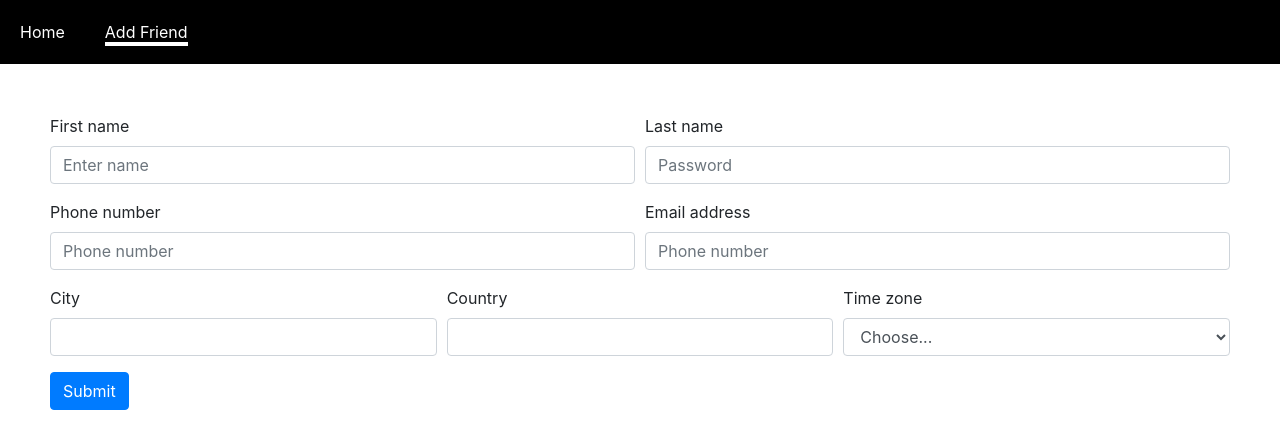
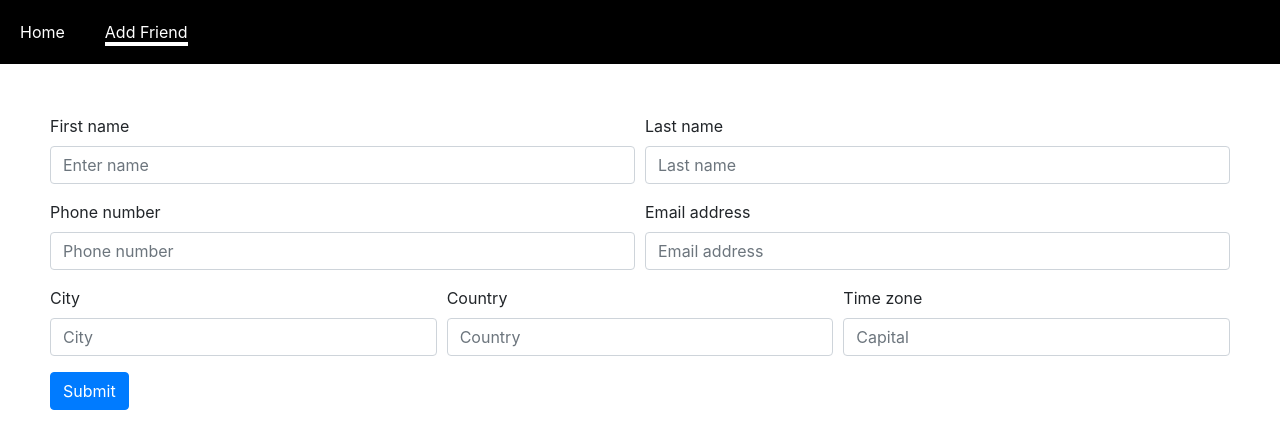
Before and after one commit to RamiAl/time-for-friends, a React (Create React App) app: page /addfriend in a window 1280 px wide. Shown: the top 448 px of the page. Built offline with nearby package versions, Linux system fonts and the light colour scheme.

Commit message:
get input ((friend info) )from the user and save it in the DB

```diff
--- a/src/AddFriend.js
+++ b/src/AddFriend.js
@@ -4,6 +4,7 @@ import 'bootstrap/dist/css/bootstrap.min.css';
 import Button from 'react-bootstrap/Button';
 import Form from 'react-bootstrap/Form';
 import Col from 'react-bootstrap/Col';
+import {Friend} from 'the.rest/dist/to-import';
 
 export default class AddFriend extends Component {
 
@@ -21,57 +22,87 @@ export default class AddFriend extends Component {
         //console.log(mom);
 
     }
-    gotEmail(event){
-        event.preventDefault();
-        console.log(event.target);
+    constructor(props) {
+        super(props);
+        this.state = {
+            firstName: '',
+            lastName: '',
+            phoneNumber: '',
+            emailAddress: '',
+            city: '',
+            country: '',
+            timeZone: ''
+          };
+        this.handleUserInput = this.handleUserInput.bind(this);
     }
 
+    handleUserInput (e) {
+        const name = e.target.name;
+        const value = e.target.value;
+        this.setState({[name]: value});
+      }
 
+    async onSubmit(e){
+        e.preventDefault();
+        let friend = new Friend (this.state);
+        await friend.save();
+
+        let allFriends = await Friend.find().catch(console.error());
+        console.log('All friends', allFriends);
+        //allFriends.delete();
+        //console.log('All deleted', allFriends);
+
+
+    }
 
     render() {
         return (
-            <Form style = {{margin: 50}} onClick={this.gotEmail}>
+            <Form style = {{margin: 50}} onSubmit={(e) => this.onSubmit(e)}>
             <Form.Row>
-                <Form.Group as={Col} controlId="formGridName" >
+                <Form.Group as={Col} controlId="formGridName" value={this.state.name}
+                onChange={this.handleUserInput} >
                 <Form.Label >First name</Form.Label>
-                <Form.Control type="name" placeholder="Enter name" />
+                <Form.Control name="firstName" placeholder="Enter name" />
                 </Form.Group>
 
-                <Form.Group as={Col} controlId="formGridPassword">
+                <Form.Group as={Col} controlId="formGridPassword" value={this.state.lastName}
+                onChange={this.handleUserInput}>
                 <Form.Label>Last name</Form.Label>
-                <Form.Control type="password" placeholder="Password" />
+                <Form.Control name="lastName" placeholder="Last name" />
                 </Form.Group>
             </Form.Row>
 
             <Form.Row>
-            <Form.Group as={Col} controlId="formGridAddress1">
+            <Form.Group as={Col} controlId="formGridAddress1" value={this.state.phoneNumber}
+                onChange={this.handleUserInput}>
                 <Form.Label>Phone number</Form.Label>
-                <Form.Control placeholder="Phone number" />
+                <Form.Control name="phoneNumber" placeholder="Phone number" />
             </Form.Group>
 
-            <Form.Group as={Col} controlId="formGridEmail">
+            <Form.Group as={Col} controlId="formGridEmail" value={this.state.emailAddress}
+                onChange={this.handleUserInput}>
                 <Form.Label>Email address</Form.Label>
-                <Form.Control placeholder="Phone number" />
+                <Form.Control name="emailAddress" placeholder="Email address" />
             </Form.Group>
             </Form.Row>
 
             <Form.Row>
-                <Form.Group as={Col} controlId="formGridCity">
+                <Form.Group as={Col} controlId="formGridCity" value={this.state.city}
+                onChange={this.handleUserInput}>
                 <Form.Label>City</Form.Label>
-                <Form.Control />
+                <Form.Control name="city" placeholder="City"/>
                 </Form.Group>
 
-                <Form.Group as={Col} controlId="formGridZip">
+                <Form.Group as={Col} controlId="formGridZip" value={this.state.country}
+                onChange={this.handleUserInput}>
                 <Form.Label>Country</Form.Label>
-                <Form.Control />
+                <Form.Control name="country" placeholder="Country"/>
                 </Form.Group>
 
-                <Form.Group as={Col} controlId="formGridState">
+                <Form.Group as={Col} controlId="formGridState" value={this.state.timeZone}
+                onChange={this.handleUserInput}>
                 <Form.Label>Time zone</Form.Label>
-                <Form.Control as="select">
-                    <option>Choose...</option>
-                    <option>...</option>
-                </Form.Control>
+                <Form.Control name="timeZone" placeholder="Capital"/>
                 </Form.Group>
 
             </Form.Row>
```
Also changed, not shown: 1 other file (tests, documents, lock files or other folders).
